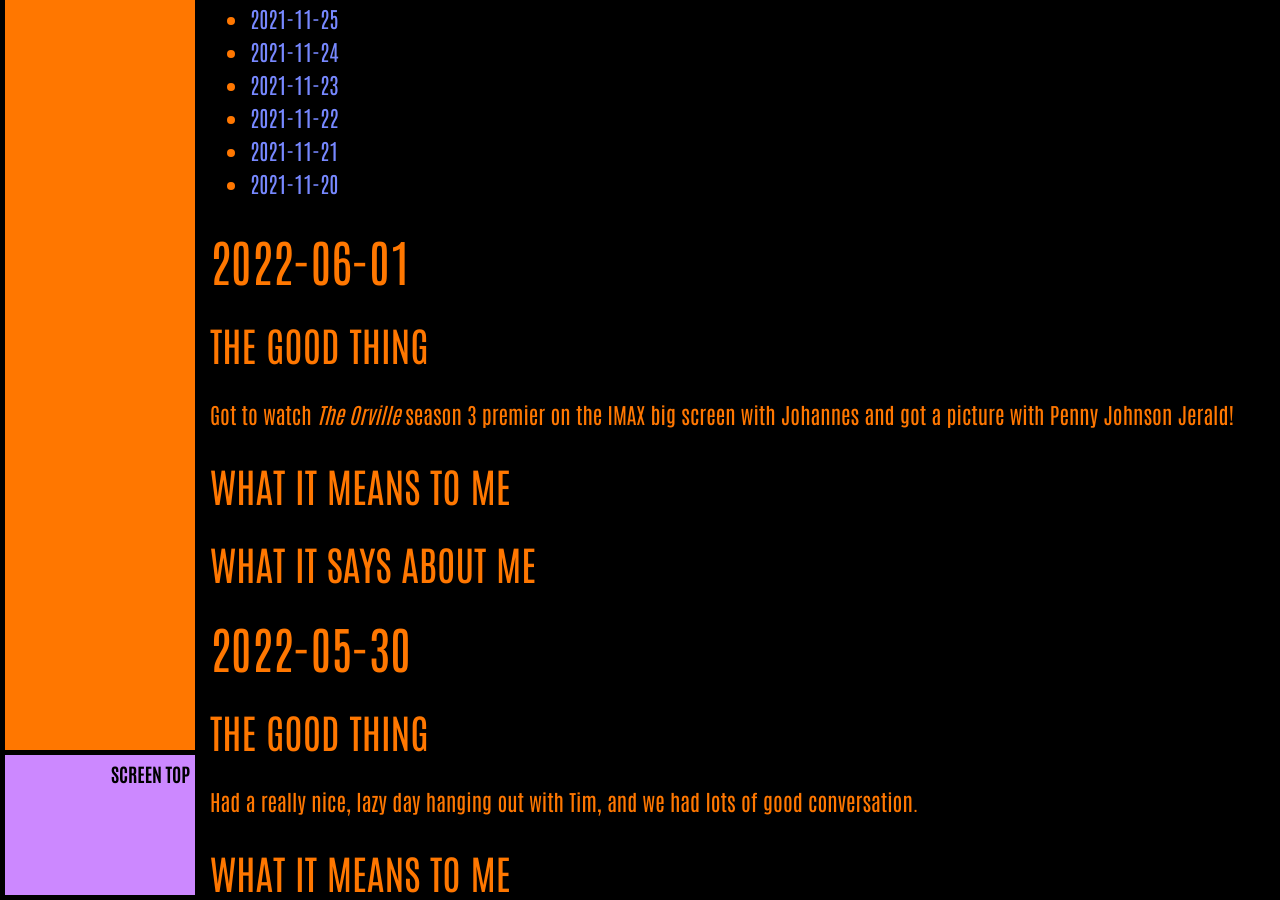
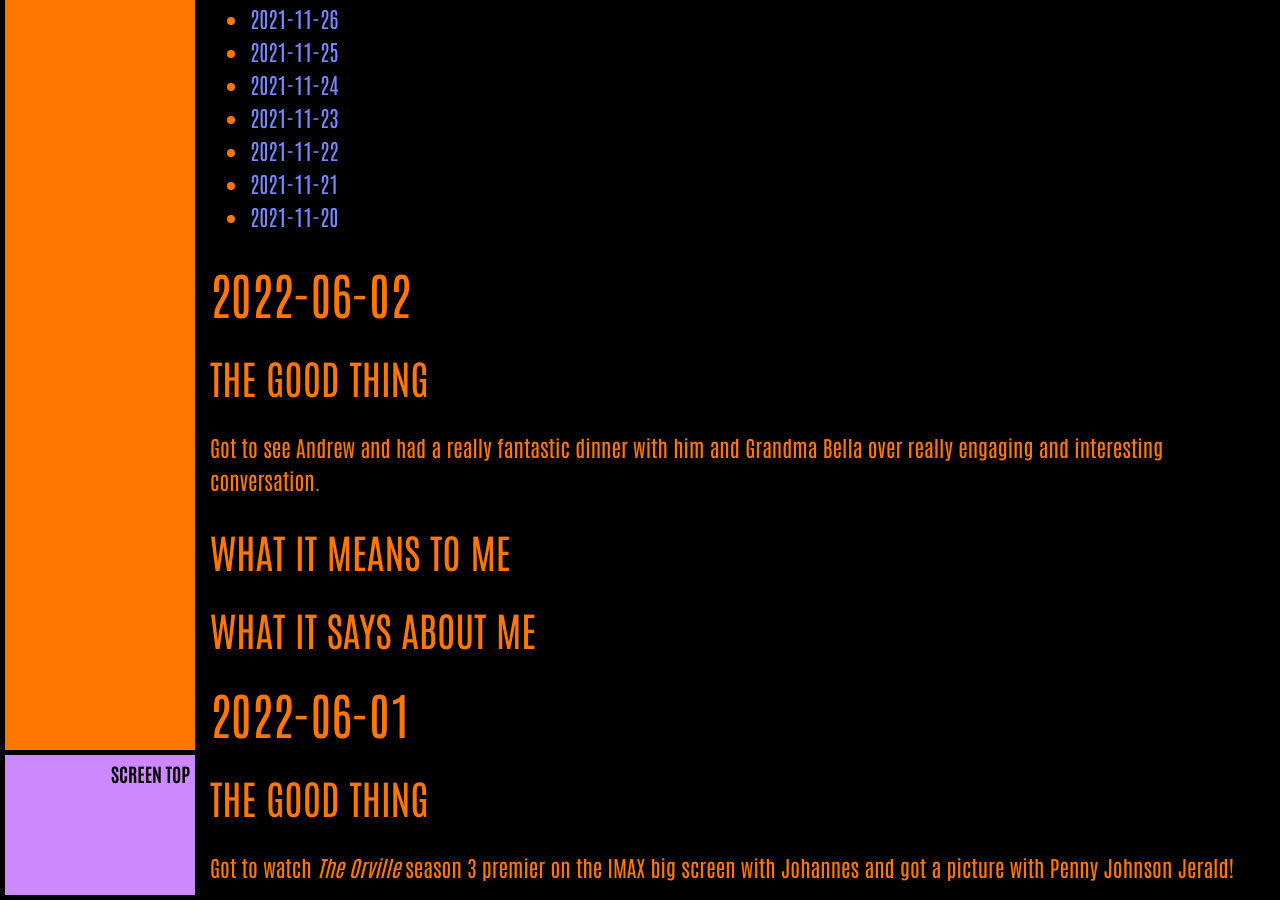
Before and after one commit to ArthurZey/arthurzey.github.io, a Jekyll site: the page built from _pages/one-good-thing.md, in a window 1280 px wide and 900 px high, scrolled down 4246 px. Built offline with Jekyll 4.4.1, drawn with Linux system fonts in a browser that asks for light colours.

Commit message:
added stub for 2022-06-02

```diff
--- a/_pages/one-good-thing.md
+++ b/_pages/one-good-thing.md
@@ -12,6 +12,15 @@
 * TOC
 {:toc}
 {::options toc_levels="2" /}
+
+## 2022-06-02
+### The Good Thing
+Got to see Andrew and had a really fantastic dinner with him and Grandma Bella over really engaging and interesting conversation.
+### What It Means to Me
+
+### What It Says about Me
+
+
 
 ## 2022-06-01
 ### The Good Thing
```
Also changed, not shown: other parts of _pages/one-good-thing.md (+1 -1 lines).
